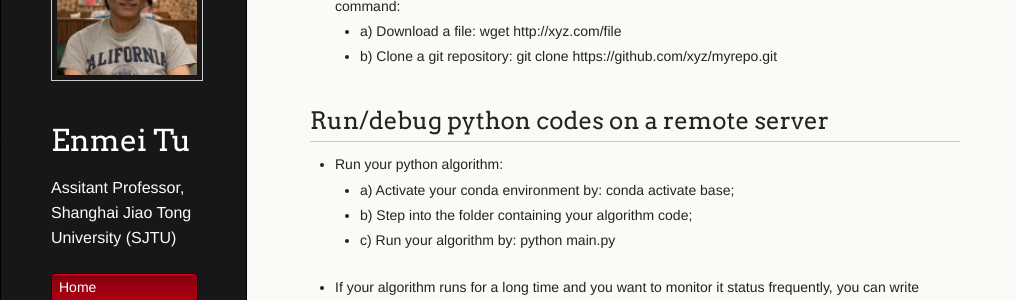
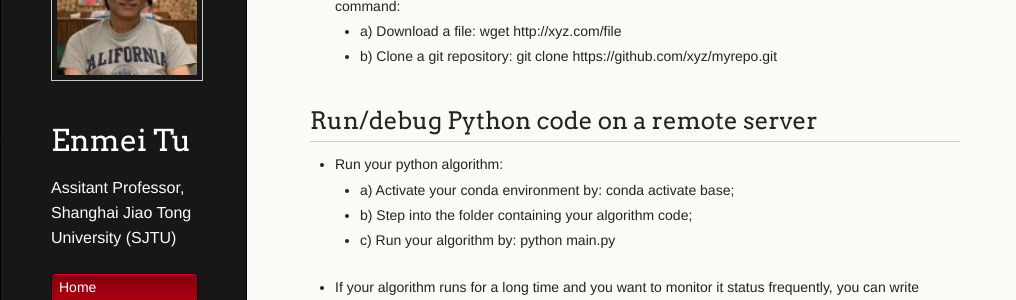
Before and after one commit to hellotem/enmeitu.github.io, a Jekyll site: the page built from resource/linux.md, in a window 1280 px wide and 900 px high, scrolled down 1408 px. Shown: the part 154-454 px from the top of the window, without its empty margins (0-1016 px from the left). Built offline with Jekyll 4.4.1, drawn with Linux system fonts in a browser that asks for light colours; our own code applies the rules of GitHub Pages for plain Markdown files.

Commit message:
Update linux.md

```diff
--- a/resource/linux.md
+++ b/resource/linux.md
@@ -44,7 +44,7 @@ Switching from Windows to Linux, especially to the command terminal in a local o
   - a) Download a file: wget http://xyz.com/file
   - b) Clone a git repository: git clone https://github.com/xyz/myrepo.git
 
-## Run/debug python codes on a remote server
+## Run/debug Python code on a remote server
 * Run your python algorithm:
   - a) Activate your conda environment by: conda activate base;
   - b) Step into the folder containing your algorithm code;
```
